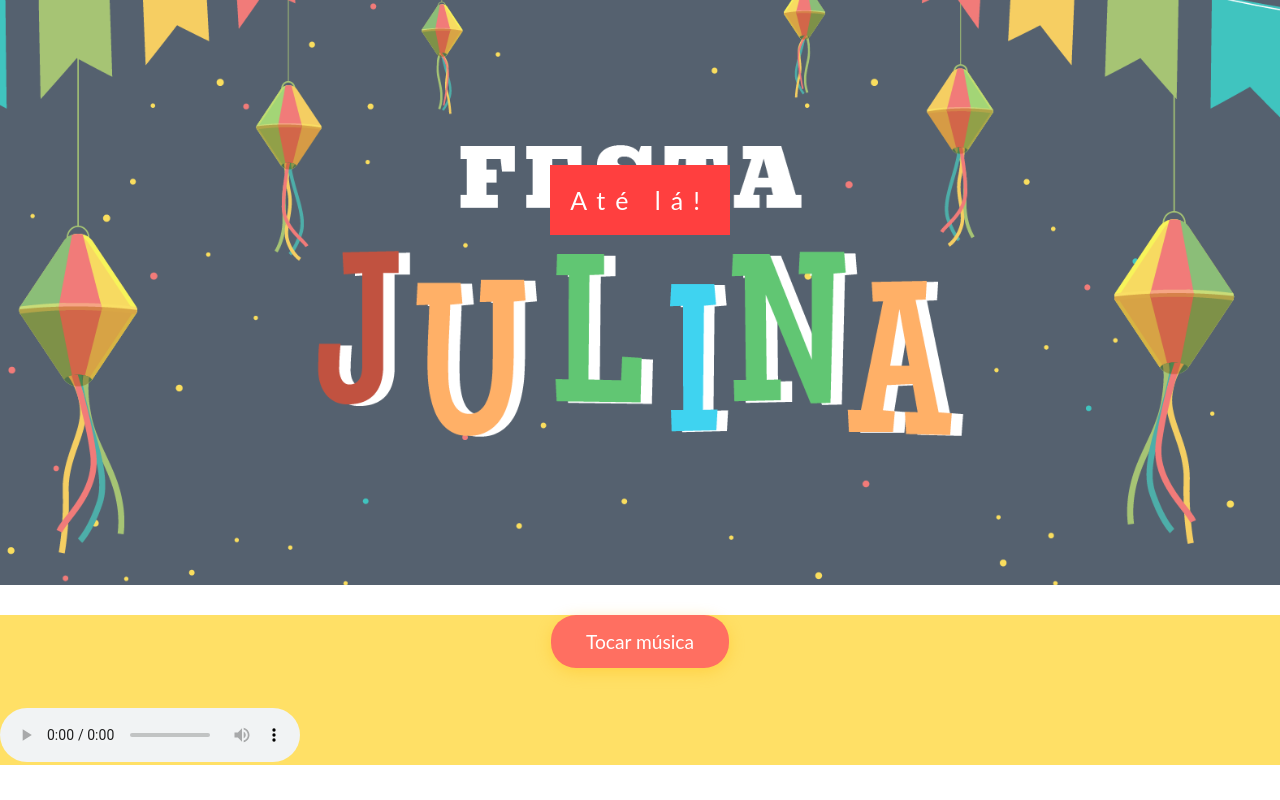
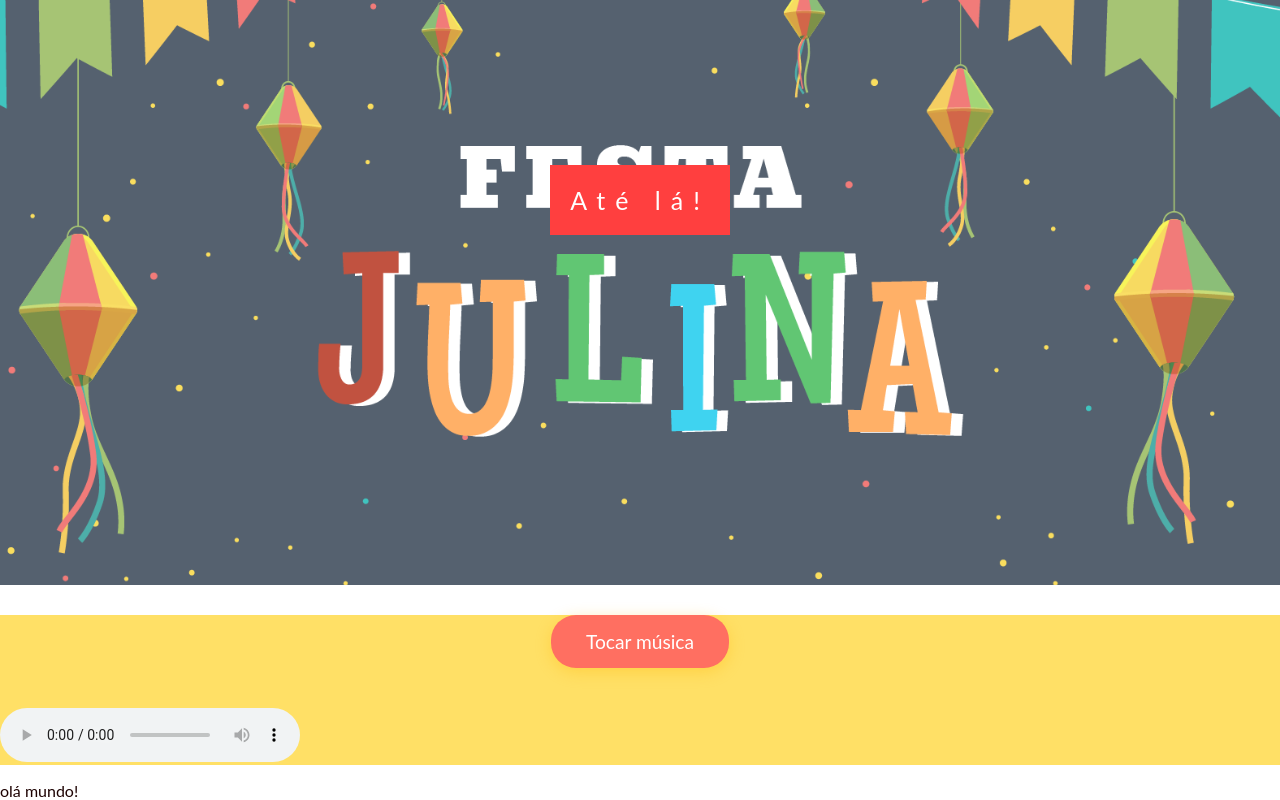
Before and after one commit to nathanmarcheck/Projeto_Parallax, a plain HTML site: page index.html in a window 1280 px wide. Shown: the part 3087-3887 px from the top of the page. Before the commit the page ends 3852 px from the top, so only its background shows below. Drawn offline with Linux system fonts and the light colour scheme.

Commit message:
Atualização do index
Foi adicionado um paragrafo olá mundo

```diff
--- a/index.html
+++ b/index.html
@@ -40,5 +40,6 @@
     <button onclick="document.getElementById('musica').play()">Tocar música</button>
     <audio id="musica" src="audio/pula_fogueira.mp3" controls></audio>
     </div>
+    <p>olá mundo!</p>
 </body>
 </html>
```
